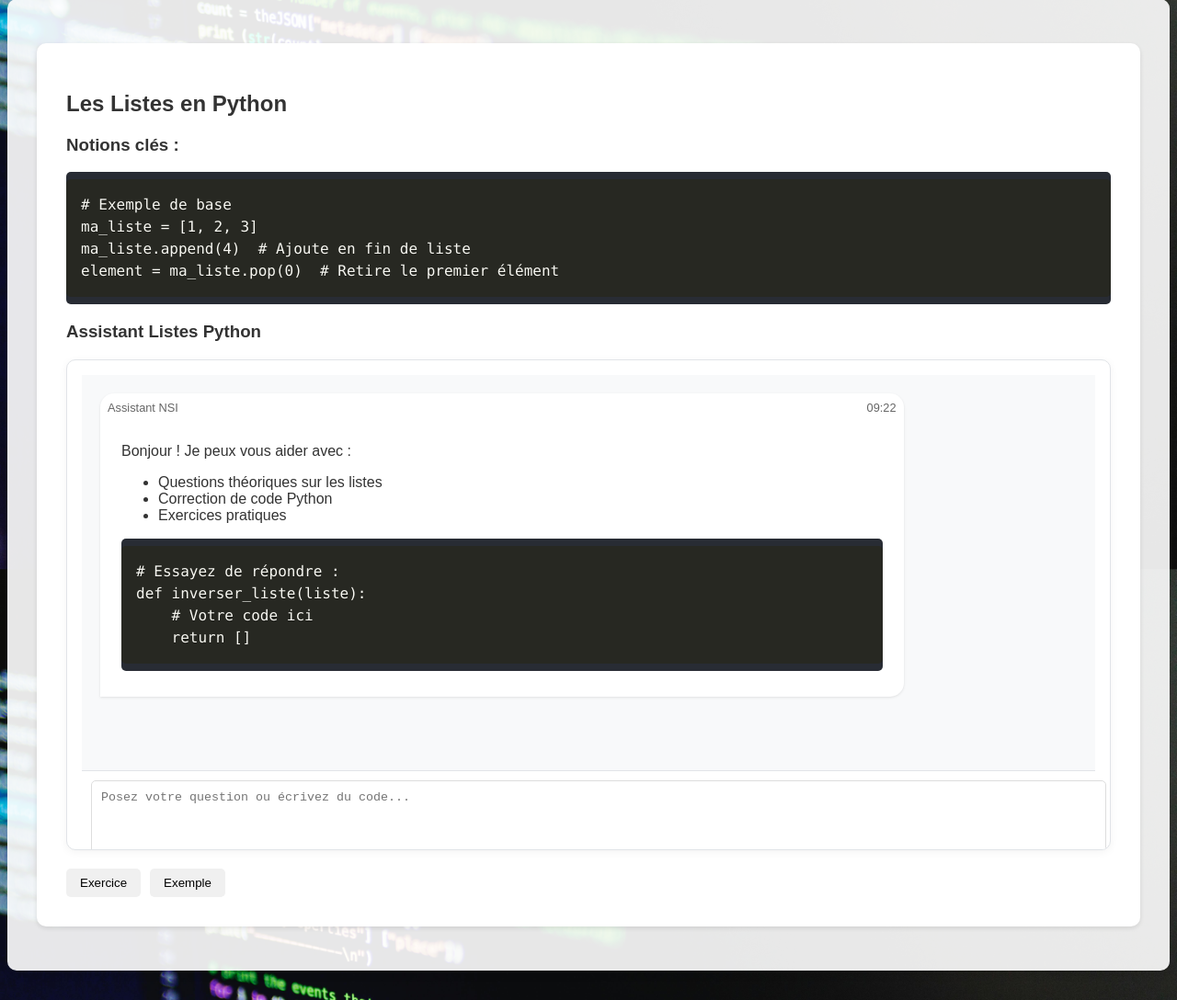
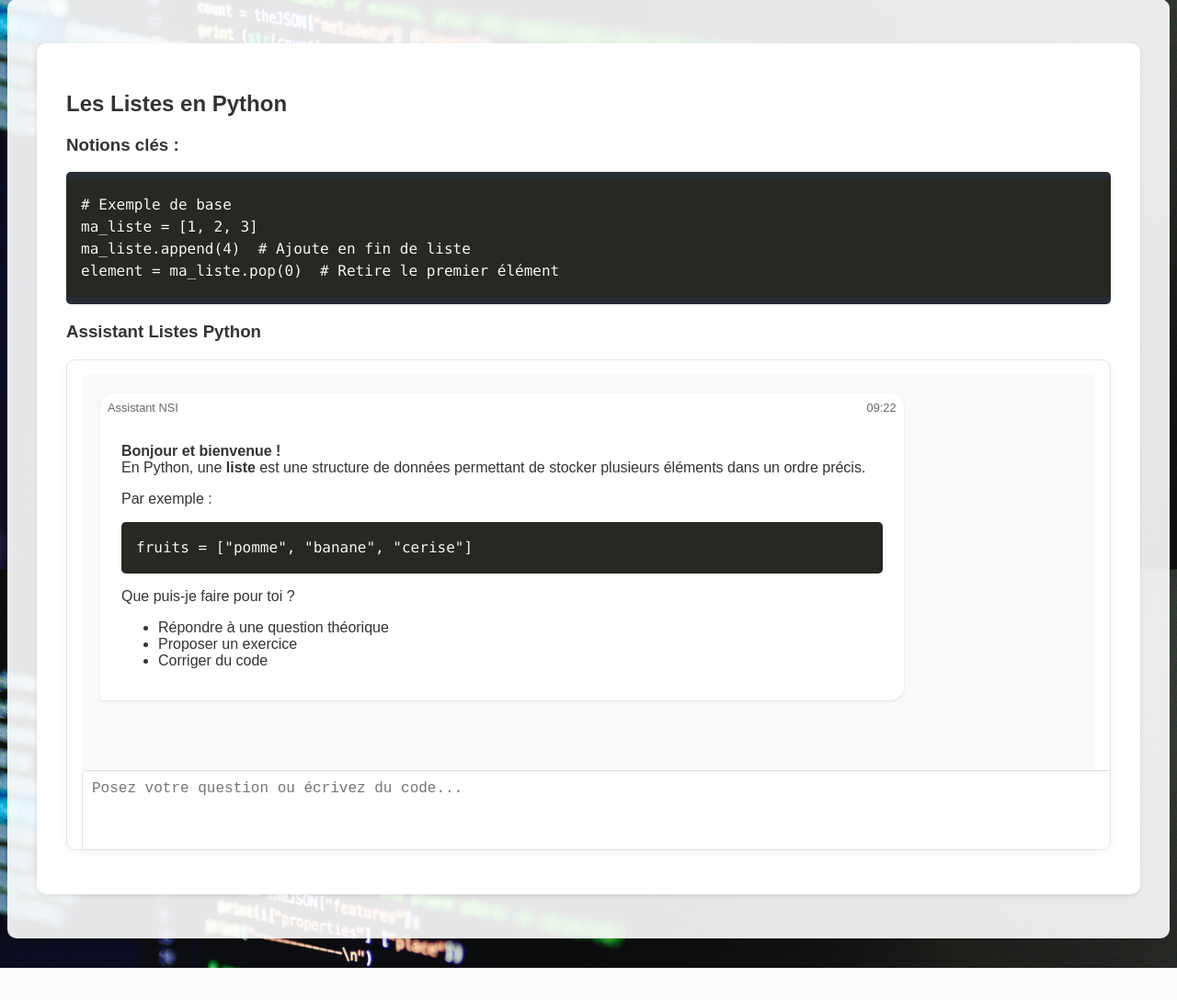
Before and after one commit to MathThibaud/chatbot-nsi, a Flask app: page /themes/listes/ in a window 1280 px wide. Shown: the part 234-1322 px from the top of the page at 92% size. After the commit the page ends 1287 px from the top, so only its background shows below. Run offline with Flask 3, Linux system fonts and the light colour scheme; some libraries are stand-ins or nearby versions.

Commit message:
Améliorations listes

```diff
--- a/static/css/style.css
+++ b/static/css/style.css
@@ -209,10 +209,15 @@ a:hover {
 }
 
 .user-message {
-    margin-left: auto;
+    text-align: left; /* Avant : right */
     background: #e3f2fd;
-    border-radius: 15px 15px 0 15px;
+    padding: 8px;
+    margin: 5px;
+    border-radius: 10px 10px 10px 0;
+    font-size: 1rem; /* Taille de police augmentée */
+    white-space: pre-wrap; /* Pour conserver les indentations */
 }
+
 
 .bot-message {
     margin-right: auto;
@@ -233,11 +238,17 @@ a:hover {
     padding: 10px 15px;
 }
 
-.chat-input {
+.chat-input textarea {
+    width: 100%;
+    border: 1px solid #ddd;
+    border-radius: 5px;
     padding: 10px;
-    background: white;
-    border-top: 1px solid #e1e4e8;
+    resize: vertical;
+    font-family: 'Courier New', monospace;
+    min-height: 120px; /* Augmentée */
+    font-size: 1rem; /* Augmentée */
 }
+
 
 .chat-input textarea {
     width: 100%;
--- a/templates/themes/listes.html
+++ b/templates/themes/listes.html
@@ -27,19 +27,18 @@ element = ma_liste.pop(0)  # Retire le premier élément</code></pre>
                         <span class="time">{{ now }}</span>
                     </div>
                     <div class="message-content">
-                        <p>Bonjour ! Je peux vous aider avec :</p>
+                        <p><strong>Bonjour et bienvenue !</strong><br>
+                        En Python, une <strong>liste</strong> est une structure de données permettant de stocker plusieurs éléments dans un ordre précis.</p>
+                        <p>Par exemple :</p>
+                        <pre><code class="language-python">fruits = ["pomme", "banane", "cerise"]</code></pre>
+                        <p>Que puis-je faire pour toi ?</p>
                         <ul>
-                            <li>Questions théoriques sur les listes</li>
-                            <li>Correction de code Python</li>
-                            <li>Exercices pratiques</li>
+                            <li>Répondre à une question théorique</li>
+                            <li>Proposer un exercice</li>
+                            <li>Corriger du code</li>
                         </ul>
-                        <div class="code-example">
-                            <pre><code class="language-python"># Essayez de répondre :
-def inverser_liste(liste):
-    # Votre code ici
-    return []</code></pre>
-                        </div>
                     </div>
+
                 </div>
             </div>
 
@@ -58,14 +57,7 @@ def inverser_liste(liste):
         </div>
     </div>
 
-    <div class="quick-actions">
-        <button class="quick-btn" data-prompt="Donne-moi un exercice sur les listes">
-            <i class="fas fa-dumbbell"></i> Exercice
-        </button>
-        <button class="quick-btn" data-prompt="Montre-moi un exemple de list comprehension">
-            <i class="fas fa-code"></i> Exemple
-        </button>
-    </div>
+
 </div>
 
 <!-- PrismJS pour la coloration syntaxique -->
```
